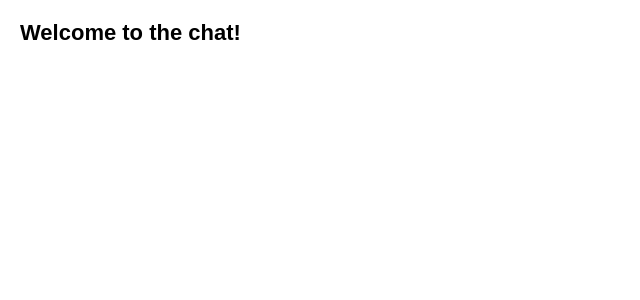
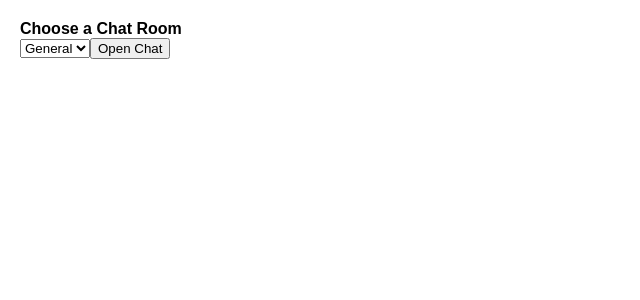
Before and after one commit to aidencullo/useEffect-Cleanup-1, a React (Create React App) app in the folder src/: page / in a window 1280 px wide. Shown: the top 300 px of the page, without its empty margins (0-640 px from the left). Built offline with nearby package versions, Linux system fonts and the light colour scheme.

Commit message:
useEffect on roomId change

```diff
--- a/src/App.js
+++ b/src/App.js
@@ -1,13 +1,37 @@
-import { useEffect } from 'react';
-import { createConnection } from './chat.js';
+import { useState, useEffect } from "react";
+import { createConnection } from "./chat.js";
 
-export default function ChatRoom() {
+const serverUrl = "https://localhost:1234";
+
+function ChatRoom({ roomId }) {
   useEffect(() => {
-    const connection = createConnection();
+    const connection = createConnection(serverUrl, roomId);
     connection.connect();
-    return () => {
-      connection.disconnect();
-    };
-  }, []);
-  return <h1>Welcome to the chat!</h1>;
+    return () => connection.disconnect();
+  }, [roomId]);
+
+  return <h1>Welcome to the {roomId} room!</h1>;
 }
+
+export default function App() {
+  const [roomId, setRoomId] = useState("general");
+  const [show, setShow] = useState(false);
+  return (
+    <div className="centered">
+      <label>
+        <b>Choose a Chat Room</b>
+        <br />
+        <select value={roomId} onChange={(e) => setRoomId(e.target.value)}>
+          <option value="general">General</option>
+          <option value="travel">Travel</option>
+          <option value="music">Music</option>
+        </select>
+      </label>
+      <button onClick={() => setShow(!show)}>
+        {show ? "Close Chat" : "Open Chat"}
+      </button>
+      <br />
+      {show && <ChatRoom roomId={roomId} />}
+    </div>
+  );
+}
--- a/src/chat.js
+++ b/src/chat.js
@@ -1,11 +1,11 @@
-export function createConnection() {
+export function createConnection(serverUrl, roomId) {
   // A real implementation would actually connect to the server
   return {
     connect() {
-      console.log("✅ Connecting...");
+      console.log('✅ Connecting to "' + roomId + '" room at ' + serverUrl + '...');
     },
     disconnect() {
-      console.log("❌ Disconnected.");
+      console.log('❌ Disconnected from "' + roomId + '" room at ' + serverUrl);
     }
   };
 }
```
